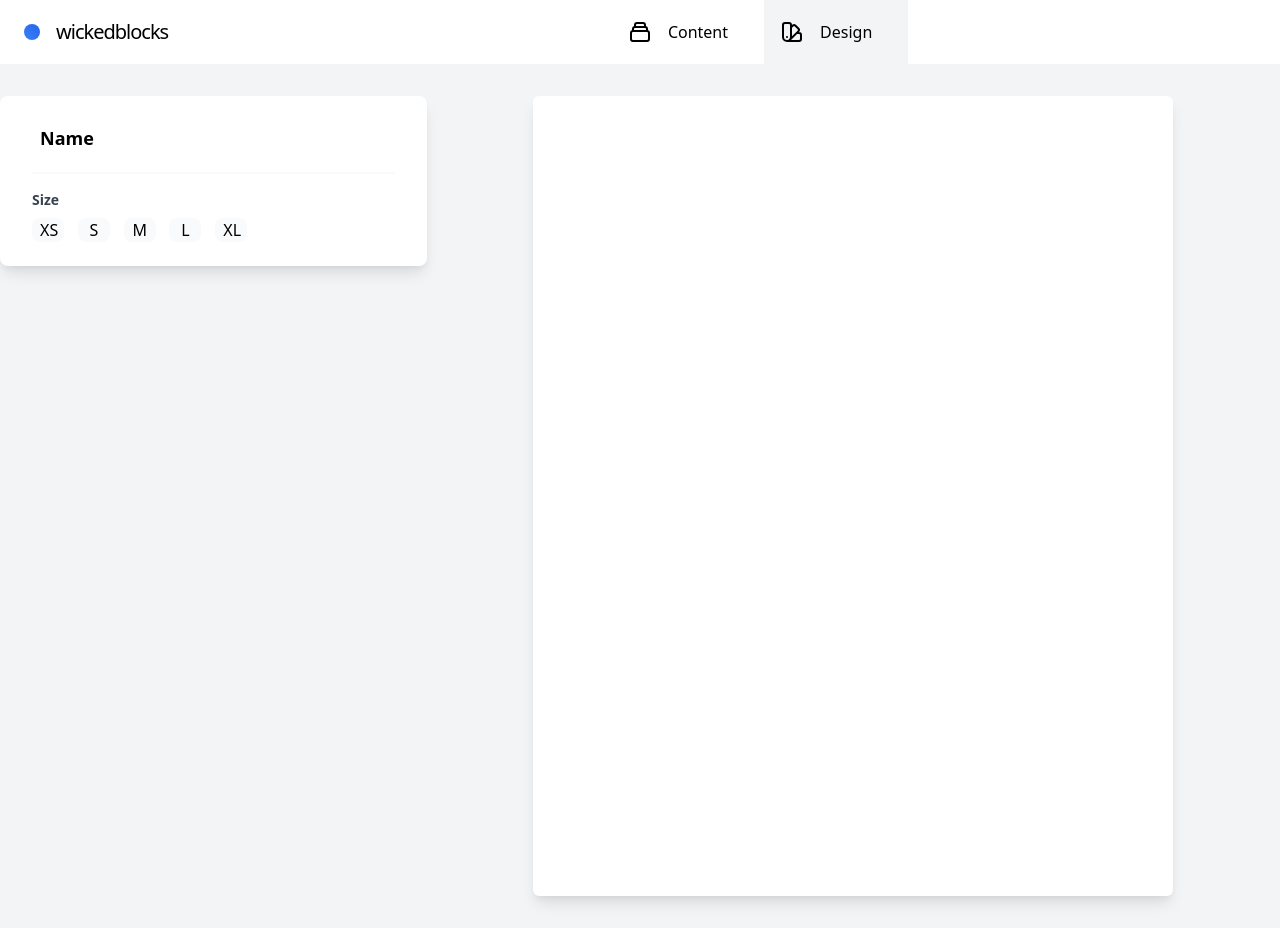
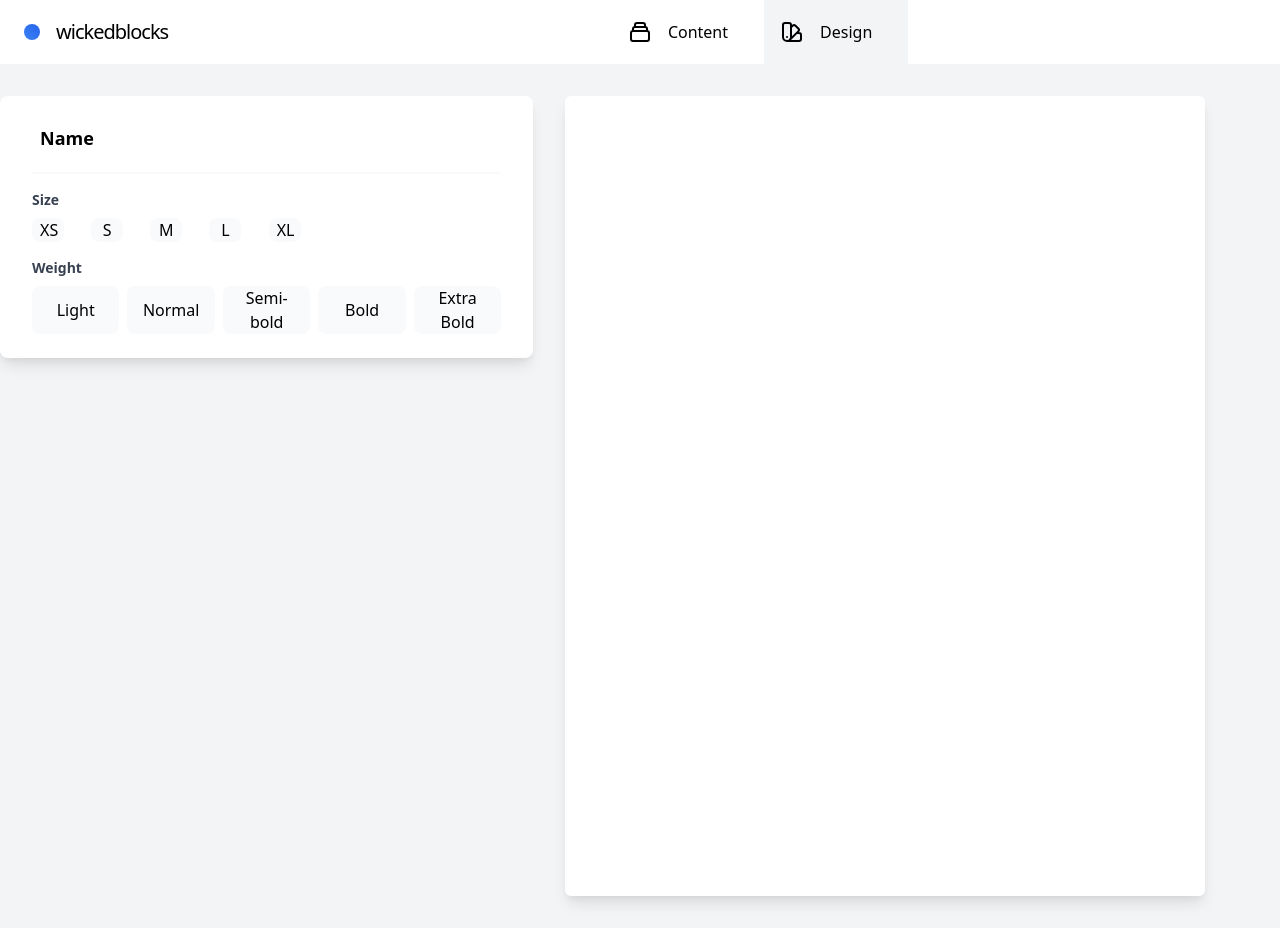
Before and after one commit to benlittlenz/resume-builder, a React (Create React App) app: page / in a window 1280 px wide. Both pictures are taken after a click on the item "Design". Built offline with nearby package versions, Linux system fonts and the light colour scheme.

Commit message:
updating and storing name font weight in store

```diff
--- a/src/components/Builder.tsx
+++ b/src/components/Builder.tsx
@@ -18,7 +18,7 @@ export function Builder() {
     <div>
       <Navbar setShowDesign={setShowDesign} showDesign={showDesign} />
       <div className="flex items-center bg-gray-100">
-        <div className="h-screen w-4/12">
+        <div className="h-screen w-5/12">
           {!showDesign && (
             <>
               <PersonalDetails />
@@ -34,7 +34,7 @@ export function Builder() {
             <DesignName />
           )}
         </div>
-        <div className="h-screen w-6/12 bg-white shadow-lg rounded-md mx-8 my-8 mx-auto">
+        <div className="h-screen w-6/12 bg-white shadow-lg rounded-md mx-8 my-8 ">
           <Name name={details.fullname} />
           <Contact details={details} />
         </div>
--- a/src/components/Design/Name.tsx
+++ b/src/components/Design/Name.tsx
@@ -1,6 +1,6 @@
 import React, { useState, useEffect } from 'react';
 import { useAppDispatch } from '../../app/hooks';
-import { changeFontSize } from '../../features/DetailsSlice';
+import { changeFontSize, changeFontWeight } from '../../features/DetailsSlice';
 
 export function DesignName() {
   const [fontSize, setFontSize] = useState('XL')
@@ -10,10 +10,13 @@ export function DesignName() {
 
   useEffect(() => {
     dispatch(changeFontSize(fontSize))
-  }, [fontSize]);
+    dispatch(changeFontWeight(fontWeight))
+  }, [fontSize, fontWeight]);
+
+  const sizeOptions = ['xs', 'sm', 'md', 'lg', 'xl']
 
   return (
-    <div className="flex flex-col bg-white px-8 py-6 max-w-md rounded-lg shadow-lg">
+    <div className="flex flex-col bg-white px-8 py-6 max-w-2xl rounded-lg shadow-lg">
       <div className="flex justify-between items-center">
         <h2 className="text-lg font-bold px-2 py-1">Name</h2>
       </div>
@@ -43,6 +46,31 @@ export function DesignName() {
           >XL</button>
         </div>
       </div>
+      <div className="mt-4">
+        <h4 className="text-gray-700 font-semibold text-sm">Weight</h4>
+        <div className="grid grid-cols-5 gap-2 mt-2">
+          <button
+            className="w-18 text-center px-2 bg-gray-50 hover:bg-gray-100 rounded-lg cursor-pointer"
+            onClick={() => setFontWeight('normal')}
+          >Light</button>
+          <button
+            className="w-full text-center px-2 bg-gray-50 hover:bg-gray-100 rounded-lg cursor-pointer"
+            onClick={() => setFontWeight('medium')}
+          >Normal</button>
+          <button
+            className="w-full text-center px-2 bg-gray-50 hover:bg-gray-100 rounded-lg cursor-pointer"
+            onClick={() => setFontWeight('semibold')}
+          >Semi-bold</button>
+          <button
+            className="text-center px-2 bg-gray-50 hover:bg-gray-100 rounded-lg cursor-pointer"
+            onClick={() => setFontWeight('bold')}
+          >Bold</button>
+          <button
+            className="text-center px-2 bg-gray-50 hover:bg-gray-100 rounded-lg cursor-pointer"
+            onClick={() => setFontWeight('extrabold')}
+          >Extra Bold</button>
+        </div>
+      </div>
     </div>
   )
 }
--- a/src/components/PersonsalDetails/Output/Name.tsx
+++ b/src/components/PersonsalDetails/Output/Name.tsx
@@ -3,10 +3,11 @@ import { useAppSelector } from '../../../app/hooks';
 
 export function Name({name}: any) {
   const {
-    nameSize
+    nameSize,
+    nameWeight
   } = useAppSelector((state) => state.detailsForm)
 
   return (
-    <h1 className={`title-font text-${nameSize} text-center pt-4 mb-4 font-medium text-gray-900`}>{name}</h1>
+    <h1 className={`title-font text-${nameSize} text-center pt-4 mb-4 font-${nameWeight} text-gray-900`}>{name}</h1>
   )
 }
--- a/src/features/DetailsSlice.tsx
+++ b/src/features/DetailsSlice.tsx
@@ -10,6 +10,7 @@ interface DetailsState {
   postcode?:any
   country?:any
   nameSize?: any
+  nameWeight?: any
 }
 
 const initialState: DetailsState = {}
@@ -28,13 +29,15 @@ export const detailSlice = createSlice({
     changeFontSize: (state, action) => {
       const font = action.payload;
       state.nameSize = font;
-      // console.log('state: ', state)
-      // console.log('action: ', action)
+    },
+    changeFontWeight: (state, action) => {
+      const weight = action.payload;
+      state.nameWeight = weight;
     }
   },
 })
 
-export const { formSubmitted, changeFontSize } = detailSlice.actions
+export const { formSubmitted, changeFontSize, changeFontWeight } = detailSlice.actions
 export const selectDetails = (state: RootState) => state
 
 export default detailSlice.reducer
```
